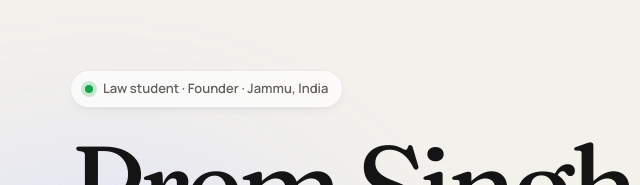
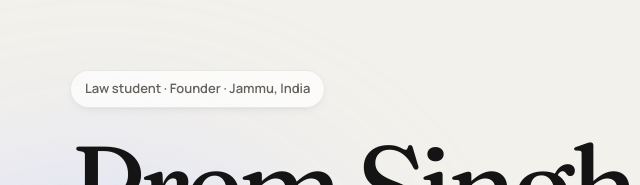
Before and after one commit to webitupofficial/prem-portfolio, a plain HTML site: page index.html in a window 1280 px wide. Shown: the part 135-320 px from the top of the page, 2-642 px from the left. Drawn offline with Linux system fonts and the light colour scheme.

Commit message:
Remove green dot from hero pill
Co-Authored-By: Claude Opus 5.5 <noreply@anthropic.com>

```diff
--- a/index.html
+++ b/index.html
@@ -61,7 +61,7 @@
     <!-- Hero -->
     <section class="hero wrap">
       <div class="hero-copy">
-        <p class="pill"><span class="dot" aria-hidden="true"></span> Law student · Founder · Jammu, India</p>
+        <p class="pill">Law student · Founder · Jammu, India</p>
         <h1>Prem Singh</h1>
         <p class="hero-sub">Where <em>law</em> meets <em>the web</em>.</p>
         <p class="lede">
```
